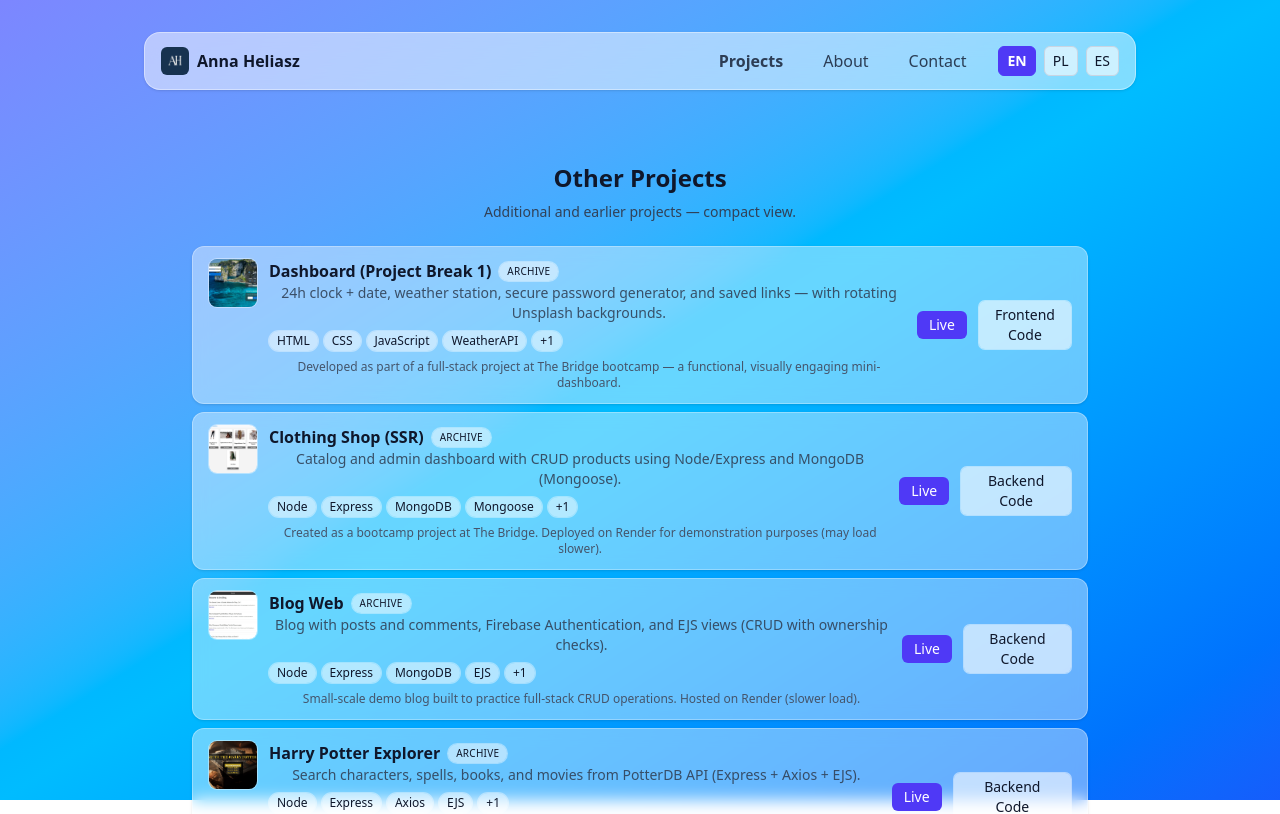
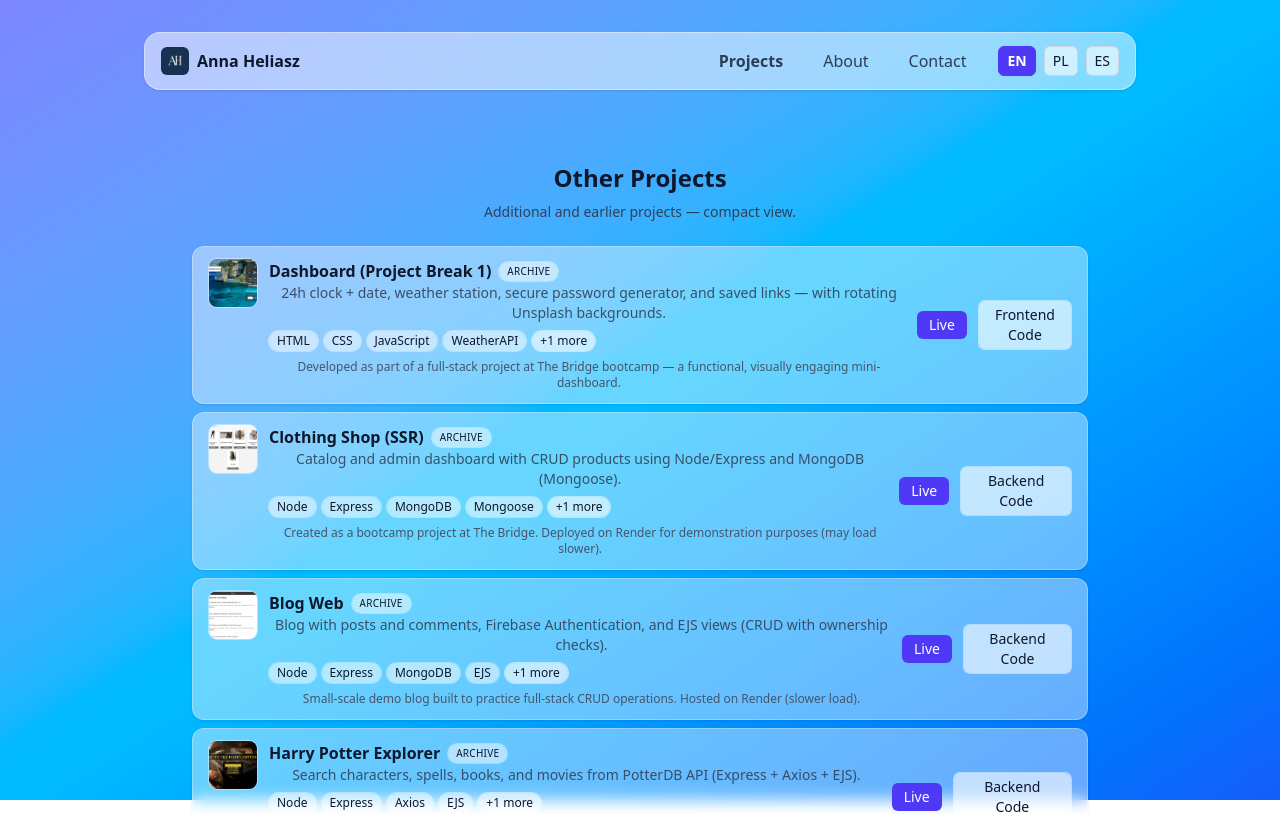
Before and after one commit to Ania58/portfolio-anna, a React (Vite) app: page /projects in a window 1280 px wide. Shown: the top 814 px of the page. Built offline with nearby package versions, Linux system fonts and the light colour scheme.

Commit message:
archive: add expandable tech stack in ProjectItemCompact (+i18n more/less labels)

```diff
--- a/src/components/ProjectItemCompact.tsx
+++ b/src/components/ProjectItemCompact.tsx
@@ -1,13 +1,20 @@
 import { useTranslation } from 'react-i18next'
+import { useState } from 'react'
 import type { ArchiveProject } from '../data/archive'
 
 export default function ProjectItemCompact({ project }: { project: ArchiveProject }) {
   const { t } = useTranslation()
+  const [showAll, setShowAll] = useState(false)
+
   const baseKey = `archive.${project.id}` as const
   const title = t(`${baseKey}.title`, project.id)
   const value = t(`${baseKey}.value`, '')
+  const note  = project.links?.noteKey ? t(project.links.noteKey) : undefined
 
-  const note = project.links?.noteKey ? t(project.links.noteKey) : undefined
+  const stack = project.stack ?? []
+  const max = 4
+  const extra = Math.max(0, stack.length - max)
+  const visibleStack = showAll ? stack : stack.slice(0, max)
 
   return (
     <li className="group rounded-xl border border-white/30 bg-white/40 backdrop-blur
@@ -31,17 +38,29 @@ export default function ProjectItemCompact({ project }: { project: ArchiveProjec
 
             {value && <p className="text-sm text-slate-700/90">{value}</p>}
 
-            {project.stack && project.stack.length > 0 && (
-              <div className="mt-2 flex flex-wrap gap-1.5">
-                {project.stack.slice(0, 4).map((tech, i) => (
-                  <span key={`${project.id}-t-${i}`} className="text-xs px-2 py-0.5 rounded-full ring-1 ring-white/40 bg-white/50">
+            {stack.length > 0 && (
+              <div className="mt-2 flex flex-wrap items-center gap-1.5">
+                {visibleStack.map((tech, i) => (
+                  <span
+                    key={`${project.id}-t-${i}`}
+                    className="text-xs px-2 py-0.5 rounded-full ring-1 ring-white/40 bg-white/50"
+                  >
                     {tech}
                   </span>
                 ))}
-                {project.stack.length > 4 && (
-                  <span className="text-xs px-2 py-0.5 rounded-full ring-1 ring-white/40 bg-white/50">
-                    +{project.stack.length - 4}
-                  </span>
+
+                {extra > 0 && (
+                  <button
+                    type="button"
+                    onClick={() => setShowAll(v => !v)}
+                    aria-expanded={showAll}
+                    className="text-xs px-2 py-0.5 rounded-full ring-1 ring-white/50 bg-white/60
+                               hover:bg-white cursor-pointer focus:outline-none focus:ring"
+                  >
+                    {showAll
+                      ? t('project.lessTech', 'Hide')
+                      : t('project.moreTech', { count: extra, defaultValue: '+{{count}} more' })}
+                  </button>
                 )}
               </div>
             )}
@@ -70,7 +89,7 @@ export default function ProjectItemCompact({ project }: { project: ArchiveProjec
               rel="noopener noreferrer"
               className="text-sm px-3 py-1 rounded-md ring-1 ring-white/50 bg-white/60 hover:bg-white"
             >
-                {t('project.codeFrontend')}
+              {t('project.codeFrontend')}
             </a>
           )}
           {project.links?.code?.backend && (
--- a/src/i18n/locales/en/translations.json
+++ b/src/i18n/locales/en/translations.json
@@ -19,7 +19,9 @@
         "codeFrontend": "Frontend Code",
         "codeBackend": "Backend Code",
         "highlights": "Highlights",
-        "stack": "Tech stack"
+        "stack": "Tech stack",
+        "moreTech": "+{{count}} more",
+        "lessTech": "Hide"
     },
     "projects": {
         "sayright": {
--- a/src/i18n/locales/es/translations.json
+++ b/src/i18n/locales/es/translations.json
@@ -19,7 +19,9 @@
         "codeFrontend": "Código del frontend",
         "codeBackend": "Código del backend",
         "highlights": "Aspectos destacados",
-        "stack": "Tecnologías"
+        "stack": "Tecnologías",
+        "moreTech": "+{{count}} más",
+        "lessTech": "Ocultar"
     },
     "projects": {
         "sayright": {
--- a/src/i18n/locales/pl/translations.json
+++ b/src/i18n/locales/pl/translations.json
@@ -19,7 +19,9 @@
         "codeFrontend": "Kod frontendu",
         "codeBackend": "Kod backendu",
         "highlights": "Najważniejsze funkcje",
-        "stack": "Technologie"
+        "stack": "Technologie",
+        "moreTech": "+{{count}} więcej",
+        "lessTech": "Ukryj"
     },
     "projects": {
         "sayright": {
```
